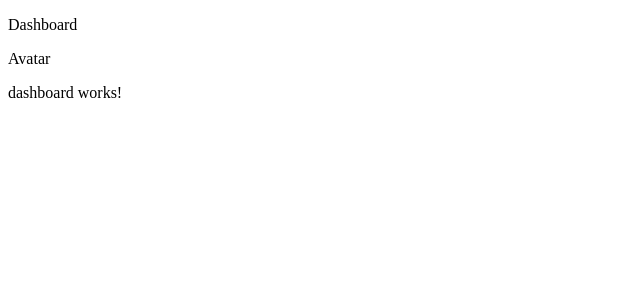
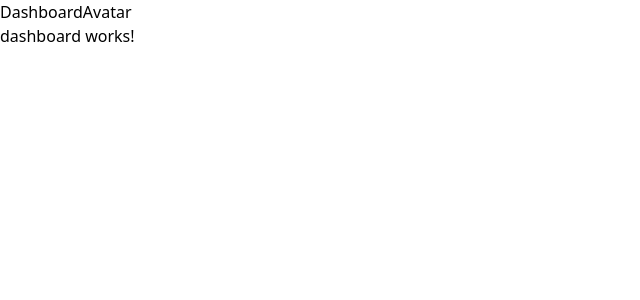
Before and after one commit to EdgarQuinonez/Broder-Apple, an Angular app: page / in a window 1280 px wide. Shown: the top 300 px of the page, without its empty margins (0-640 px from the left). Built offline with nearby package versions, Linux system fonts and the light colour scheme.

Commit message:
tailwind installed. globalStyles yet to be added

```diff
--- a/package.json
+++ b/package.json
@@ -33,12 +33,15 @@
     "@types/express": "^4.17.17",
     "@types/jasmine": "~5.1.0",
     "@types/node": "^18.18.0",
+    "autoprefixer": "^10.4.20",
     "jasmine-core": "~5.2.0",
     "karma": "~6.4.0",
     "karma-chrome-launcher": "~3.2.0",
     "karma-coverage": "~2.2.0",
     "karma-jasmine": "~5.1.0",
     "karma-jasmine-html-reporter": "~2.1.0",
+    "postcss": "^8.4.45",
+    "tailwindcss": "^3.4.11",
     "typescript": "~5.5.2"
   }
 }
--- a/src/app/shared/header/header.component.html
+++ b/src/app/shared/header/header.component.html
@@ -1,4 +1,4 @@
-<div>
+<div class="flex-row items-center justify-between">
   <p>{{ title }}</p>
   <div>Avatar</div>
 </div>
--- a/src/styles.scss
+++ b/src/styles.scss
@@ -1 +1,7 @@
-/* You can add global styles to this file, and also import other style files */
+@tailwind base;
+@tailwind components;
+@tailwind utilities;
+
+div {
+  @apply flex flex-col w-full;
+}
--- /dev/null
+++ b/tailwind.config.js
@@ -0,0 +1,8 @@
+/** @type {import('tailwindcss').Config} */
+module.exports = {
+  content: ["./src/**/*.{html,ts}"],
+  theme: {
+    extend: {},
+  },
+  plugins: [],
+};
```
Also changed, not shown: 1 other file (tests, documents, lock files or other folders).
